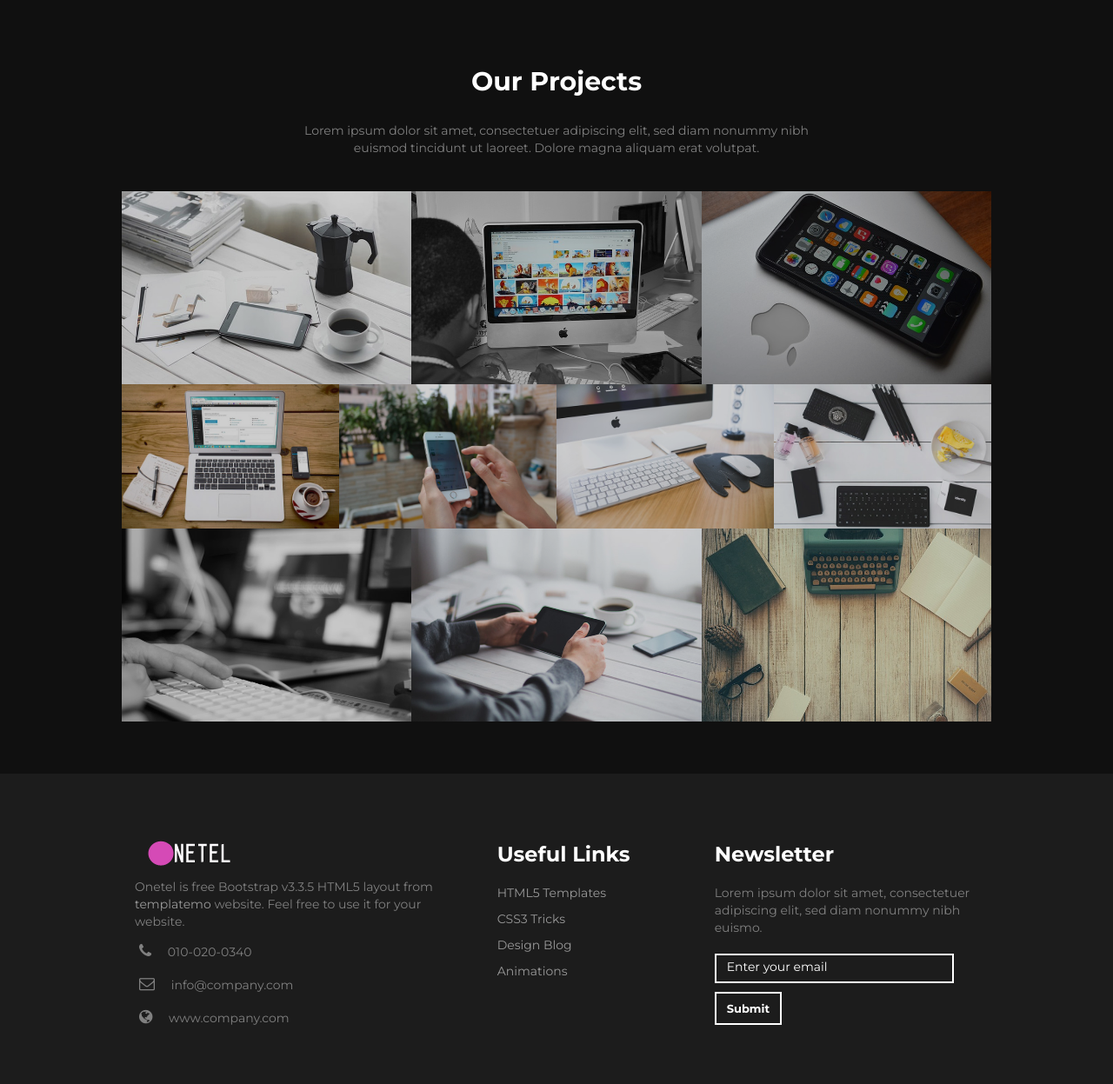
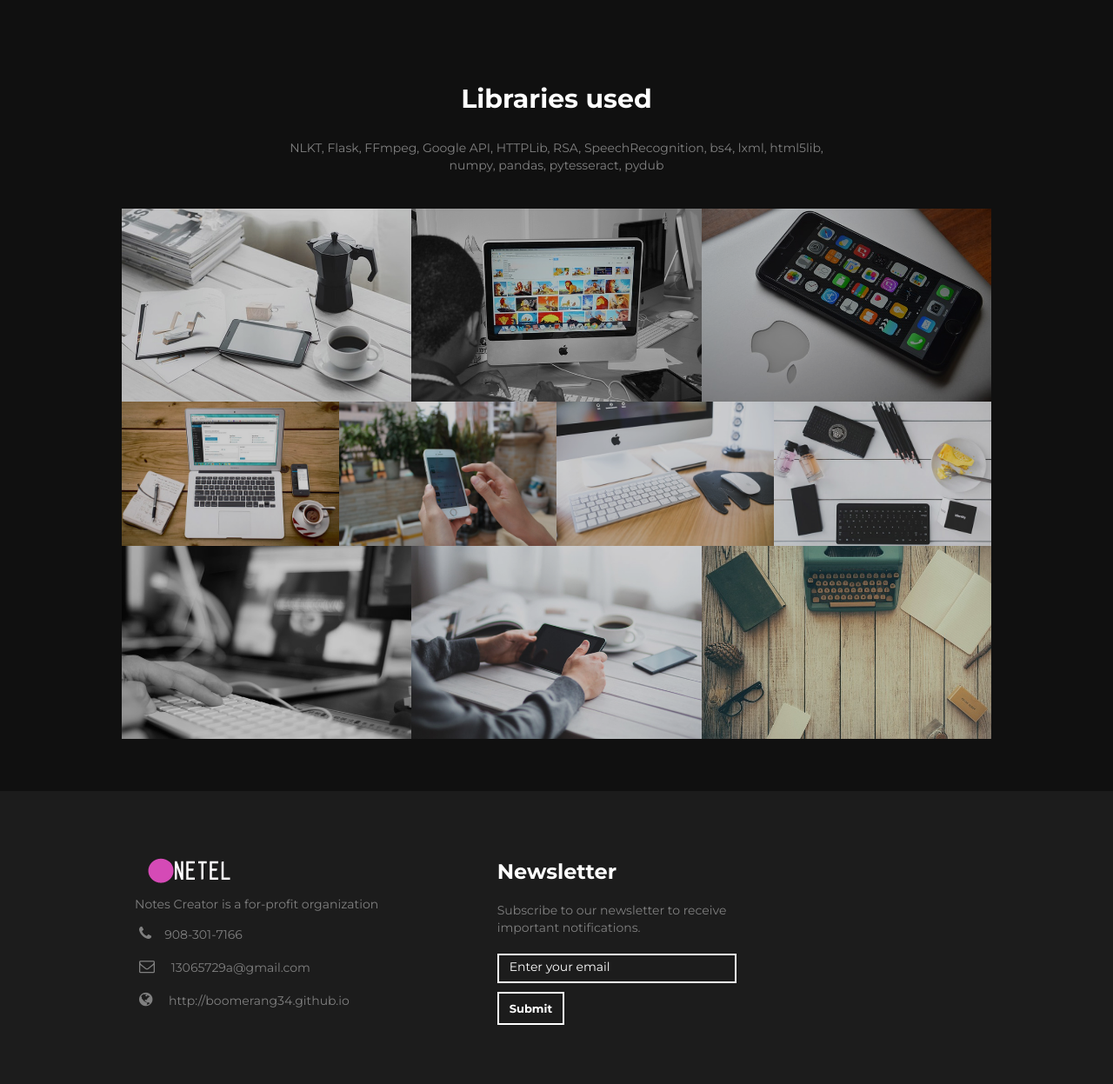
Before and after one commit to Boomerang34/Boomerang34.github.io, a plain HTML site: page portfolio.html in a window 1280 px wide. Shown: the part 593-1840 px from the top of the page at 87% size. Drawn offline with Linux system fonts and the light colour scheme; some packages are replaced by stand-ins of ours.

Commit message:
Add files via upload

```diff
--- /dev/null
+++ b/css.css
@@ -0,0 +1,6 @@
+
+z {
+  color: red;
+  /* This is a single-line comment */
+  text-align: center;
+}
--- a/portfolio.html
+++ b/portfolio.html
@@ -1,4 +1,4 @@
-<!DOCTYPE html>
+-!DOCTYPE html>
 <html lang="en">
 <head>
 	<title>Onetel Template - Portfolio</title>
@@ -47,7 +47,7 @@ http://www.templatemo.com/tm-468-onetel
 </div>
 
 <!-- portfolio header section -->
-<div id="portfolio-header">
+<div id="portfolio-header">-
 	<div class="container">
 		<div class="row">
 			<div class="col-md-12 col-sm-12"></div>
@@ -60,8 +60,8 @@ http://www.templatemo.com/tm-468-onetel
 	<div class="container">
 		<div class="row">
 			<div class="col-md-offset-2 col-md-8 col-sm-12">
-				<h2>Our Projects</h2>
-                <p>Lorem ipsum dolor sit amet, consectetuer adipiscing elit, sed diam nonummy nibh euismod tincidunt ut laoreet. Dolore magna aliquam erat volutpat.</p>
+				<h2>Libraries used</h2>
+                <p>NLKT, Flask, FFmpeg, Google API, HTTPLib, RSA, SpeechRecognition, bs4, lxml, html5lib, numpy, pandas, pytesseract, pydub</p>
 			</div>
          </div>
          <div class="row mt30">
@@ -110,25 +110,16 @@ http://www.templatemo.com/tm-468-onetel
 
 			<div class="col-md-5 col-sm-4">
 				<img src="images/logo.png" class="img-responsive" alt="logo">
-				<p>Onetel is free Bootstrap v3.3.5 HTML5 layout from
-                <a rel="nofollow" href="http://www.facebook.com/templatemo" target="_parent">templatemo</a> website.
-                Feel free to use it for your website.</p>
-				<p><i class="fa fa-phone"></i> 010-020-0340</p>
-				<p><i class="fa fa-envelope-o"></i> info@company.com</p>
-              <p><i class="fa fa-globe"></i> www.company.com</p>
+				<p>Notes Creator is a for-profit organization</p>
+				<p><i class="fa fa-phone"></i>908-301-7166</p>
+				<p><i class="fa fa-envelope-o"></i> 13065729a@gmail.com</p>
+              <p><i class="fa fa-globe"></i> http://boomerang34.github.io</p>
 			</div>
 
-			<div class="col-md-3 col-sm-4">
-				<h3>Useful Links</h3>
-				<p><a href="#">HTML5 Templates</a></p>
-				<p><a href="#">CSS3 Tricks</a></p>
-				<p><a href="#">Design Blog</a></p>
-				<p><a href="#">Animations</a></p>
-			</div>
 
 			<div class="col-md-4 col-sm-4 newsletter">
 				<h3>Newsletter</h3>
-				<p>Lorem ipsum dolor sit amet, consectetuer adipiscing elit, sed diam nonummy nibh euismo.</p>
+				<p>Subscribe to our newsletter to receive important notifications.</p>
 				<div class="input-group">
            	    	<form action="#" method="post">
                         <input name="email" type="email" placeholder="Enter your email" class="form-control" autorequired>
```
Also changed, not shown: contact.html (+13 -5 lines), index.html (+1 -1 lines), classroom.jpg (added), log.jpeg (added), log.png (added), notebook.png (added).
